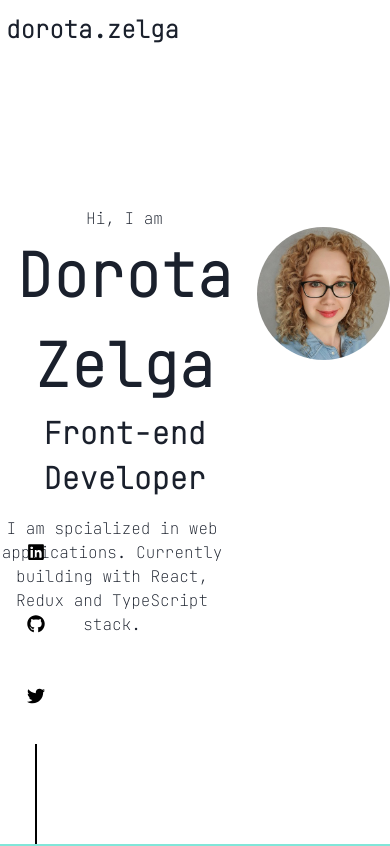
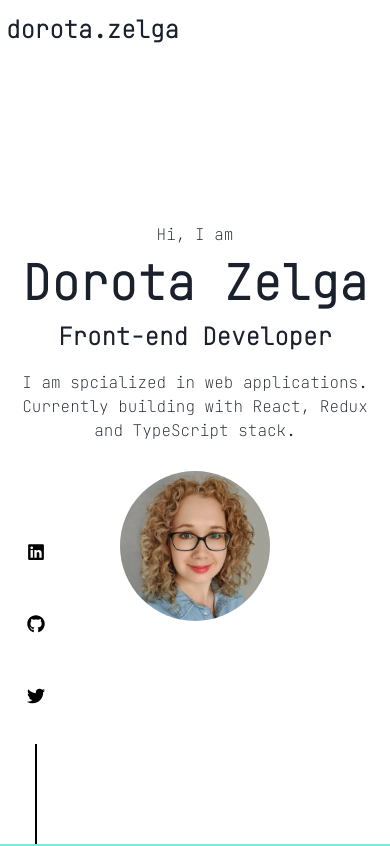
Before and after one commit to wroclawianka/portfolio, a React (Create React App) app: page / in a window 390 px wide. Shown: the top 846 px of the page. Built offline with nearby package versions, Linux system fonts and the light colour scheme; the HTML template or start-up script is replaced by a standard one.

Commit message:
intro section responsive

```diff
--- a/src/components/intro/intro.component.tsx
+++ b/src/components/intro/intro.component.tsx
@@ -11,7 +11,7 @@ export const Intro = () => {
       <Grid sx={style.grid}>
         <Box sx={style.content}>
           <Text fontSize="md">{t('intro.hi')} </Text>
-          <Text fontSize="6xl" sx={style.subtitle}>
+          <Text sx={style.name}>
             {t('intro.dorota_zelga')}
           </Text>
           <Text fontSize="3xl" sx={style.subtitle}>
--- a/src/components/intro/intro.theme.ts
+++ b/src/components/intro/intro.theme.ts
@@ -17,17 +17,16 @@ export const introTheme = {
           base: 'column',
           md: 'row'
         },
-        // gridTemplateAreas:
-          // '"content picture" "content picture"',
+        gridTemplateAreas: {
+          base: '"content content" "picture picture"',
+          md: '"content picture" "content picture"'
+        },
         gridTemplateColumns: {
           md: '7fr 3fr',
         },
-        // gridTemplateRows: {
-        //   base: '1fr 1fr 1fr'
-        // }
       },
       content: {
-        // gridArea: 'content',
+        gridArea: 'content',
         textAlign: {
           base: 'center',
           md: 'inherit',
@@ -35,19 +34,37 @@ export const introTheme = {
         maxWidth: {
           base: '450px',
           md: 'inherit',
+        },
+        p: {
+          base: '0px 10px',
+          md: 'inherit'
         }
       },
+      name: {
+        fontSize: {
+          base: "5xl",
+          md: "6xl",
+        },
+        fontWeight: 'bold'
+      },
       subtitle: {
+        fontSize: {
+          base: "2xl",
+          md: "3xl",
+        },
         fontWeight: 'bold'
       },
       description: {
         mt: 4,
-        maxWidth: '90%'
+        maxWidth: {
+          base: 'inherit',
+          md: '90%',
+        }
       },
       picture: {
         minWidth: '100px',
         margin: 'auto',
-        // gridArea: 'picture',
+        gridArea: 'picture',
         maxWidth: {
           base: '150px',
           md: 'inherit'
```
